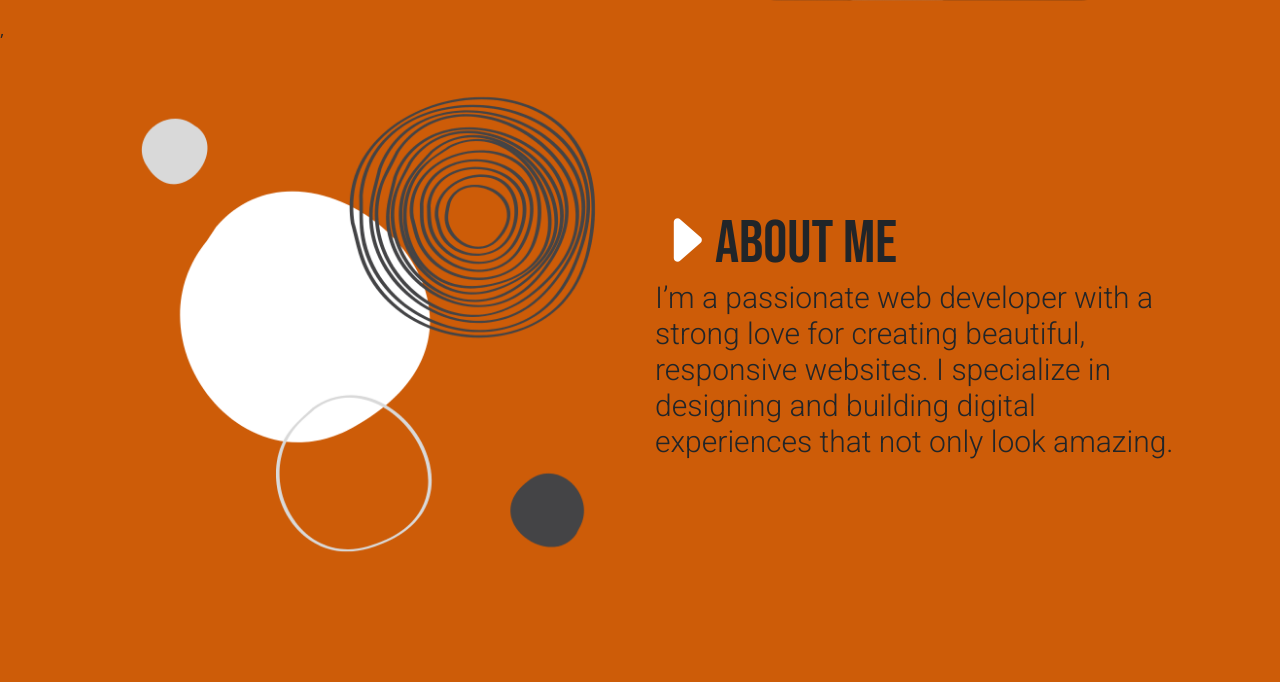
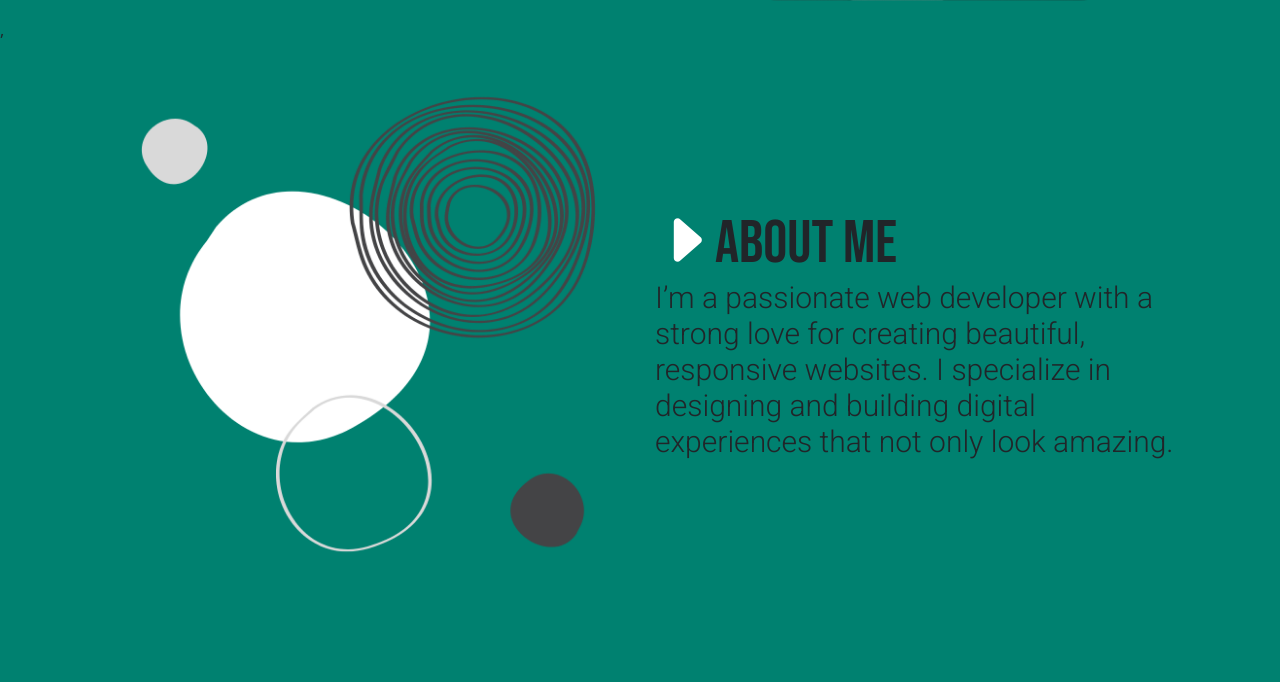
Before and after one commit to nazariegode/portfolio, a React app: page / in a window 1280 px wide. Shown: the part 614-1296 px from the top of the page. Built offline with nearby package versions, Linux system fonts and the light colour scheme; some packages are replaced by stand-ins of ours; a web font is replaced by a local one.

Commit message:
Actualizar index.css

```diff
--- a/src/styles/index.css
+++ b/src/styles/index.css
@@ -1,5 +1,5 @@
 body {
-    background-color: #CD5C08;
+    background-color: #008170;
 }
 
 .tittle {
```
